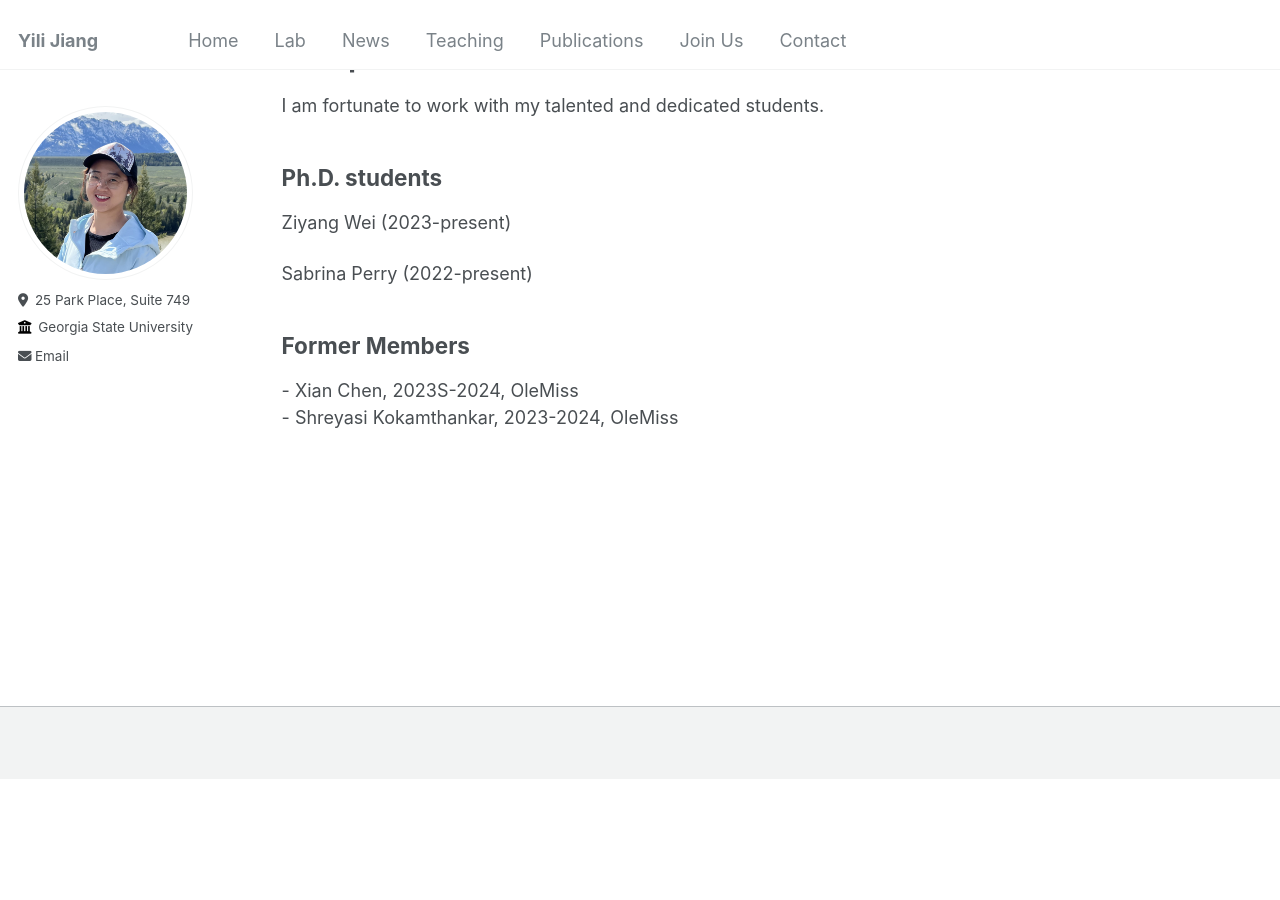
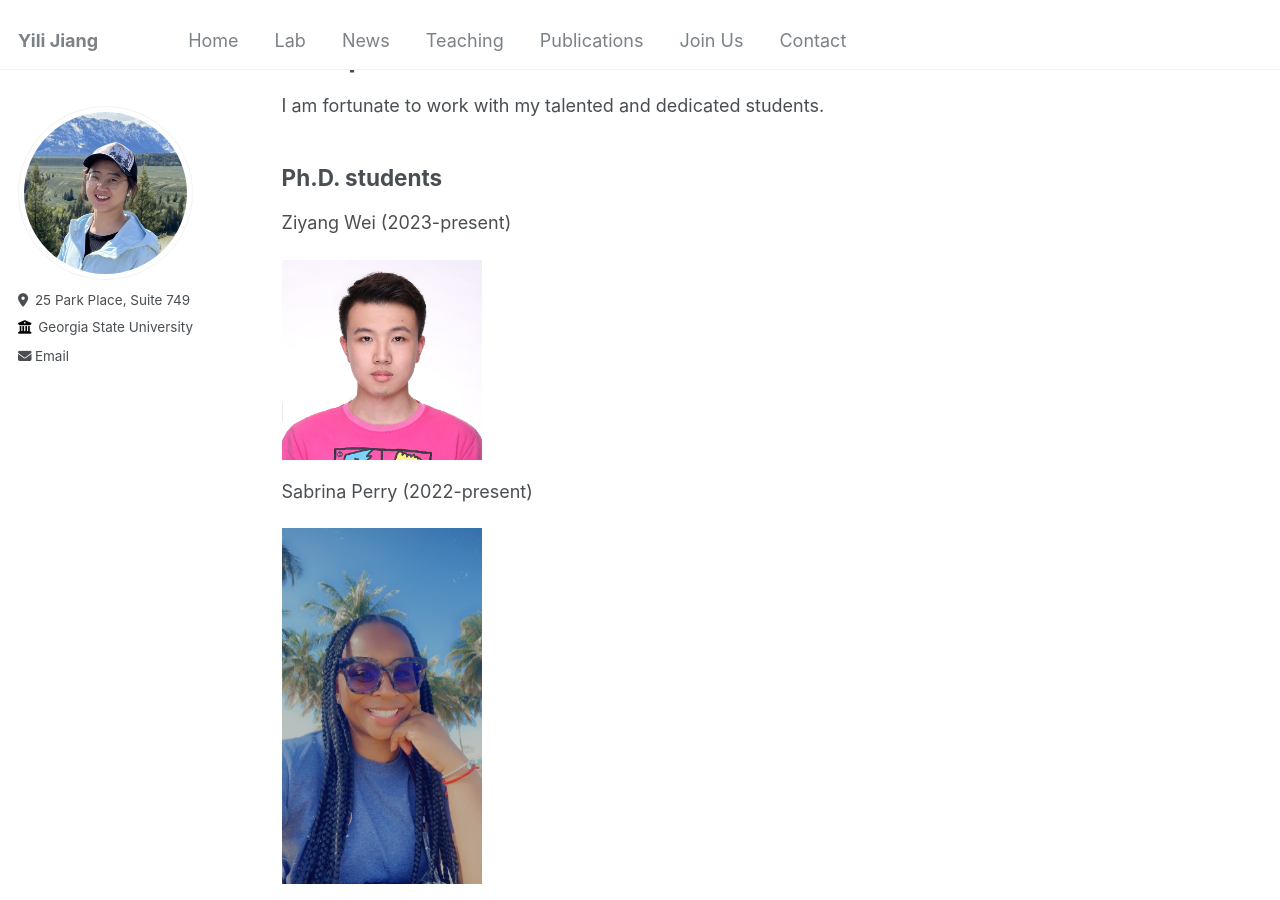
Before and after one commit to suhbrina-perry/suhbrina-perry.github.io, a Jekyll site: the page built from _pages/lab.html, in a window 1280 px wide and 900 px high, scrolled down 665 px. Built offline with Jekyll 4.4.1, drawn with Linux system fonts in a browser that asks for light colours; before the commit the page ends 1444 px from its top, so only the background shows below that.

Commit message:
Update lab.html

```diff
--- a/_pages/lab.html
+++ b/_pages/lab.html
@@ -190,9 +190,9 @@ author_profile: true
     <p> I am fortunate to work with my talented and dedicated students. </p>
     <h2>Ph.D. students</h2>
     <p> Ziyang Wei (2023-present)</p>
-    <!-- <img src="/images/YJ.jpg" width="200" height="150"> -->
+     <img src="/images/ZiyangPortrait.jpg" width="200" height="150">
     <p> Sabrina Perry (2022-present) </p>
-     <!--<img src="/images/ISICN24.jpg" width="200" height="150"> -->
+     <img src="/images/SabrinaPortrait.jpg" width="200" height="150">
     <h2>Former Members</h3>
     <p> - Xian Chen, 2023S-2024, OleMiss  <br>
         - Shreyasi Kokamthankar, 2023-2024, OleMiss  </p>
```
